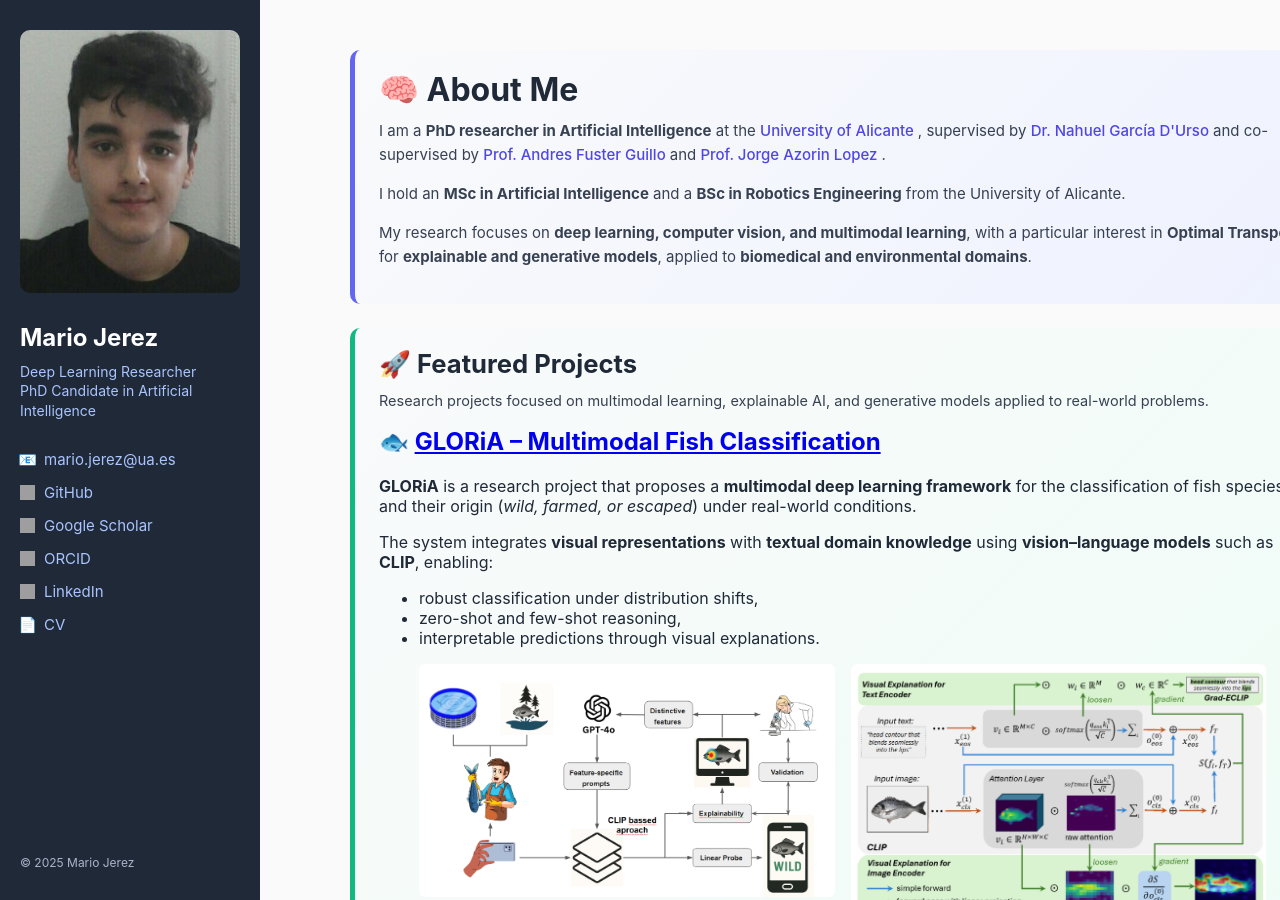
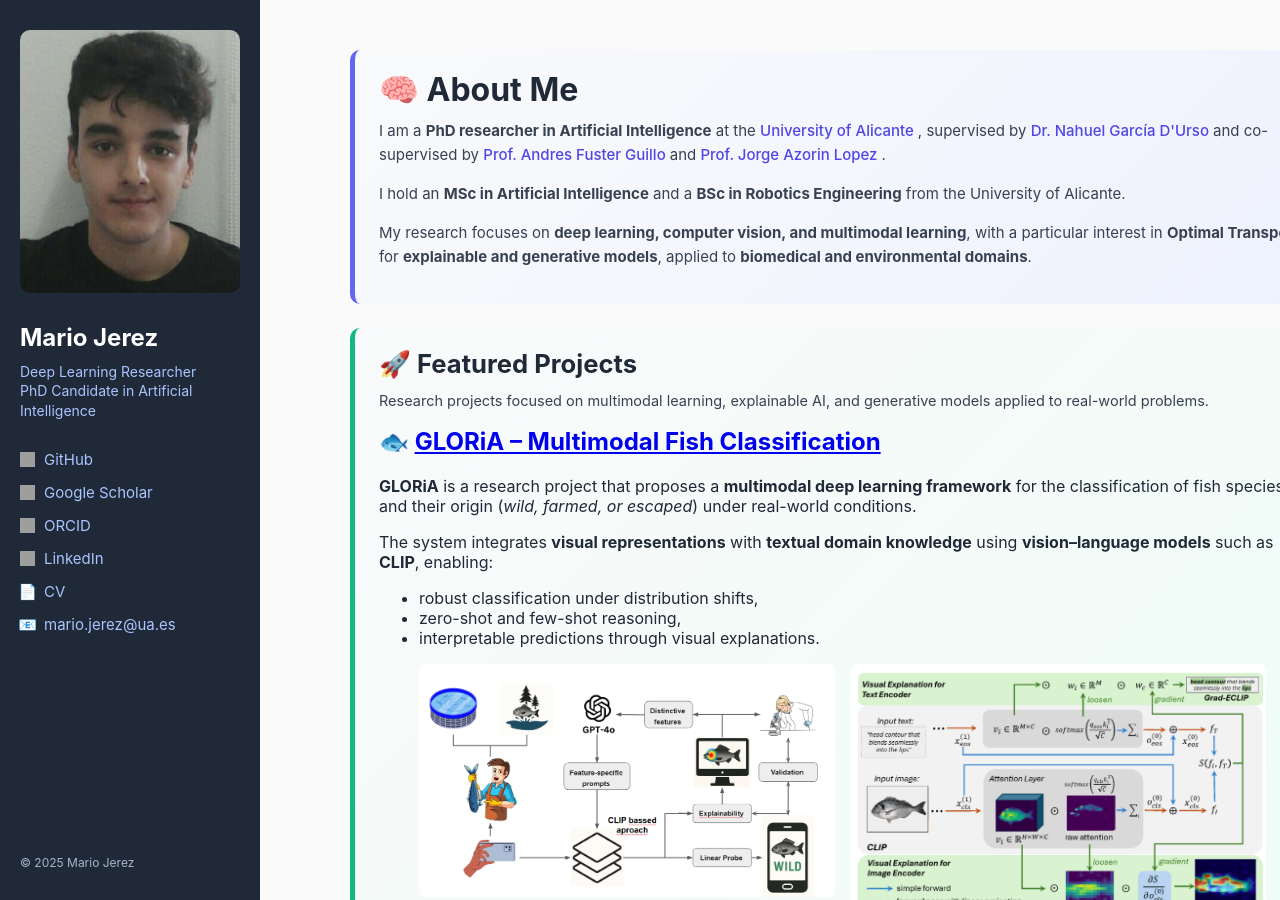
Before and after one commit to Mariojt72/Mariojt72.github.io, a Jekyll site: the page built from index.md, in a window 1280 px wide and 900 px high. Built offline with Jekyll 4.4.1, drawn with Linux system fonts in a browser that asks for light colours; some of the changed lines change nothing that is shown; grey boxes are pictures that could not be loaded.

Commit message:
Restore email link in default layout

```diff
--- a/_layouts/default.html
+++ b/_layouts/default.html
@@ -24,11 +24,6 @@
   </p>
 
   <nav class="nav-links" aria-label="Main navigation">
-
-  <a href="mailto:mario.jerez@ua.es">
-    <span class="emoji">📧</span>
-    mario.jerez@ua.es
-  </a>
 
   <a href="https://github.com/mariojt72"
      target="_blank" rel="noopener">
@@ -67,6 +62,11 @@
     CV
   </a>
 
+  <a href="mailto:mario.jerez@ua.es">
+    <span class="emoji">📧</span>
+    mario.jerez@ua.es
+  </a>
+
 </nav>
 
   <footer class="footer">
```
